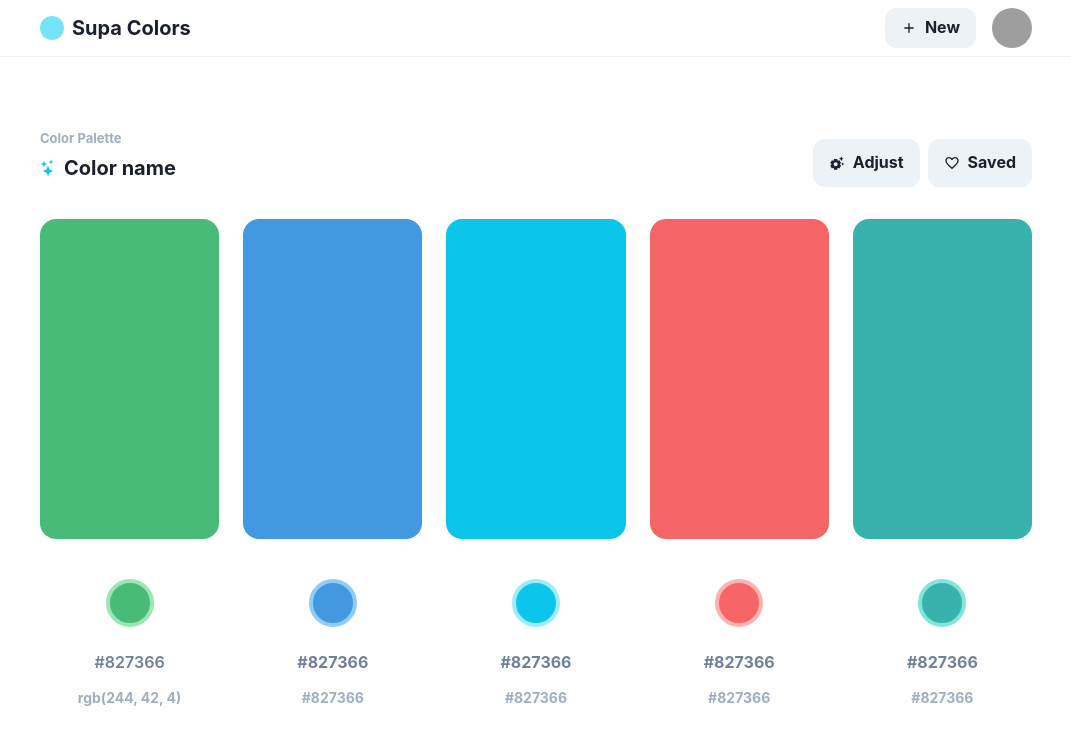
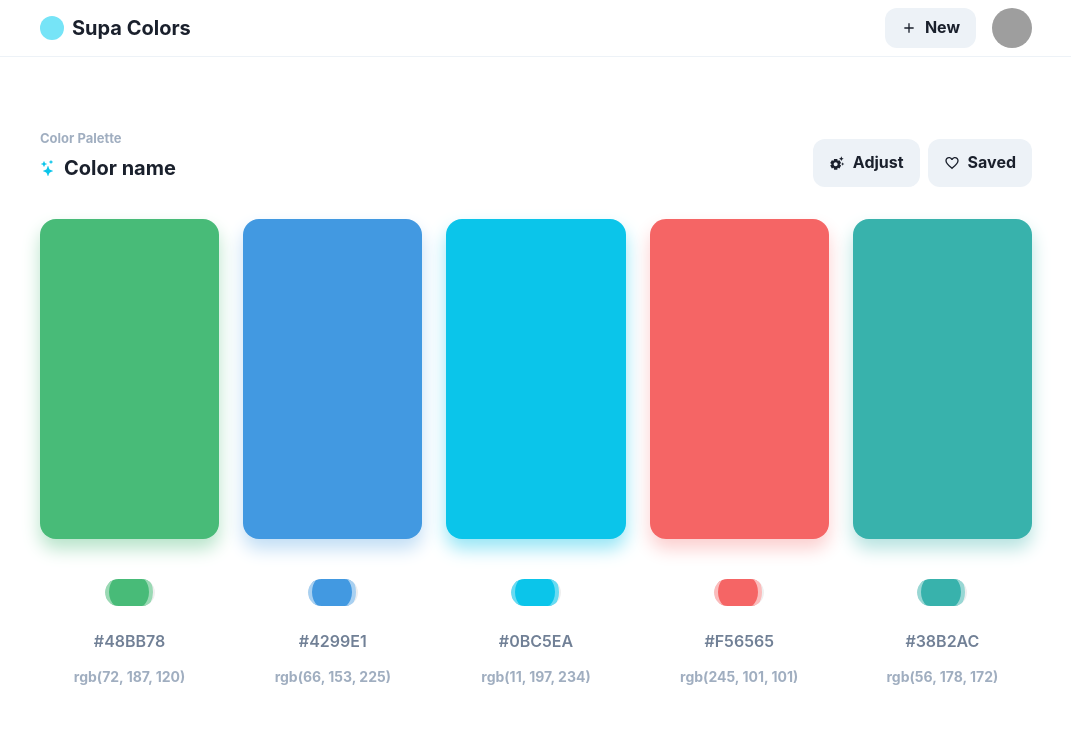
Before and after one commit to alexalannunes/chakra-theme-view, a React (Vite) app: page / in a window 1280 px wide. Shown: the top 744 px of the page, without its empty margins (104-1175 px from the left). Built offline with nearby package versions, Linux system fonts and the light colour scheme; grey boxes are pictures that could not be loaded.

Commit message:
basic functionality

```diff
--- a/src/pages/home.tsx
+++ b/src/pages/home.tsx
@@ -12,11 +12,14 @@ import {
   Icon,
   Stack,
   Text,
+  chakra,
+  useToast,
 } from "@chakra-ui/react";
 import { BsStars } from "react-icons/bs";
-import { MdFavoriteBorder, MdSettingsSuggest } from "react-icons/md";
+import { MdCheck, MdFavoriteBorder, MdSettingsSuggest } from "react-icons/md";
 import { Header } from "../components/header";
-import { ReactNode } from "react";
+import { ReactNode, useState } from "react";
+import chroma from "chroma-js";
 
 function ColorBoxContainer({ children }: { children: ReactNode }) {
   return (
@@ -27,6 +30,62 @@ function ColorBoxContainer({ children }: { children: ReactNode }) {
 }
 
 export function HomePage() {
+  const [colors, setColors] = useState([
+    {
+      id: 0,
+      color: "#48BB78",
+    },
+    {
+      id: 1,
+      color: "#4299e1",
+    },
+    {
+      id: 2,
+      color: "#0BC5EA",
+    },
+    {
+      id: 3,
+      color: "#F56565",
+    },
+    {
+      id: 4,
+      color: "#38B2AC",
+    },
+  ]);
+
+  const toast = useToast();
+
+  const handleCopy = async (value: string) => {
+    await navigator.clipboard.writeText(value);
+    toast({
+      status: "success",
+      position: "top",
+      duration: 2000,
+      containerStyle: {
+        display: "flex",
+        alignItems: "center",
+        justifyContent: "center",
+      },
+      render: ({ onClose }) => (
+        <Flex
+          gap={2}
+          alignItems={"center"}
+          justifyContent={"center"}
+          p={3}
+          bg={"gray.700"}
+          fontWeight={"bold"}
+          color={"white"}
+          rounded={"full"}
+          w={40}
+          onClick={onClose}
+          cursor={"pointer"}
+        >
+          <MdCheck />
+          Copied!
+        </Flex>
+      ),
+    });
+  };
   return (
     <Box minH={"100vh"}>
       <Header />
@@ -54,111 +113,71 @@ export function HomePage() {
           </HStack>
         </Flex>
         <Grid templateColumns="repeat(5, 1fr)" gap={6}>
-          <GridItem>
+          {colors.map(({ color, id }) => {
+            const rgbColor = `rgb(${chroma(color).rgb().join(", ")})`;
+            return (
+              <GridItem key={id}>
                 <ColorBoxContainer>
-              <Box rounded={"2xl"} w="100%" h={80} bg="green.400" />
                   <Box
-                h="12"
-                w="12"
-                bg="green.400"
-                border={"4px"}
-                borderColor={"green.200"}
+                    rounded={"2xl"}
+                    w="100%"
+                    h={80}
+                    bg={color}
+                    boxShadow={"0 10px 18px 0 " + chroma(color).luminance(0.7)}
+                  />
+
+                  <chakra.input
+                    type="color"
+                    mt={10}
                     rounded={"full"}
-                mt={10}
+                    sx={{
+                      "::-webkit-color-swatch-wrapper": {
+                        padding: 0,
+                        h: 12,
+                        w: 12,
+                      },
+                      "::-webkit-color-swatch": {
+                        rounded: "full",
+                        border: "4px",
+                        borderColor: chroma(color).luminance(0.6).hex(),
+                      },
+                    }}
+                    value={color}
+                    onChange={(e) => {
+                      setColors((prev) => {
+                        return prev.map((item) => {
+                          if (item.id === id) {
+                            return {
+                              ...item,
+                              color: e.target.value,
+                            };
+                          }
+                          return item;
+                        });
+                      });
+                    }}
                   />
                   <Button
                     fontWeight={"semibold"}
                     variant={"ghost"}
                     color={"gray.500"}
                     mt={4}
+                    onClick={() => handleCopy(color)}
                   >
-                #827366
+                    {color.toUpperCase()}
                   </Button>
-              <Button size={"sm"} variant={"ghost"} color={"gray.400"}>
-                rgb(244, 42, 4)
+                  <Button
+                    size={"sm"}
+                    variant={"ghost"}
+                    onClick={() => handleCopy(rgbColor)}
+                    color={"gray.400"}
+                  >
+                    {rgbColor}
                   </Button>
                 </ColorBoxContainer>
               </GridItem>
-          <GridItem>
-            <ColorBoxContainer>
-              <Box rounded={"2xl"} w="100%" h={80} bg="blue.400" />
-              <Box
-                h="12"
-                w="12"
-                bg="blue.400"
-                border={"4px"}
-                borderColor={"blue.200"}
-                rounded={"full"}
-                mt={10}
-              />
-              <Button variant={"ghost"} color={"gray.500"} mt={4}>
-                #827366
-              </Button>
-              <Button size={"sm"} variant={"ghost"} color={"gray.400"}>
-                #827366
-              </Button>
-            </ColorBoxContainer>
-          </GridItem>
-          <GridItem>
-            <ColorBoxContainer>
-              <Box rounded={"2xl"} w="100%" h={80} bg="cyan.400" />
-              <Box
-                h="12"
-                w="12"
-                bg="cyan.400"
-                border={"4px"}
-                borderColor={"cyan.200"}
-                rounded={"full"}
-                mt={10}
-              />
-              <Button variant={"ghost"} color={"gray.500"} mt={4}>
-                #827366
-              </Button>
-              <Button size={"sm"} variant={"ghost"} color={"gray.400"}>
-                #827366
-              </Button>
-            </ColorBoxContainer>
-          </GridItem>
-          <GridItem>
-            <ColorBoxContainer>
-              <Box rounded={"2xl"} w="100%" h={80} bg="red.400" />
-              <Box
-                h="12"
-                w="12"
-                bg="red.400"
-                border={"4px"}
-                borderColor={"red.200"}
-                rounded={"full"}
-                mt={10}
-              />
-              <Button variant={"ghost"} color={"gray.500"} mt={4}>
-                #827366
-              </Button>
-              <Button size={"sm"} variant={"ghost"} color={"gray.400"}>
-                #827366
-              </Button>
-            </ColorBoxContainer>
-          </GridItem>
-          <GridItem>
-            <ColorBoxContainer>
-              <Box rounded={"2xl"} w="100%" h={80} bg="teal.400" />
-              <Box
-                h="12"
-                w="12"
-                bg="teal.400"
-                border={"4px"}
-                borderColor={"teal.200"}
-                rounded={"full"}
-                mt={10}
-              />
-              <Button variant={"ghost"} color={"gray.500"} mt={4}>
-                #827366
-              </Button>
-              <Button size={"sm"} variant={"ghost"} color={"gray.400"}>
-                #827366
-              </Button>
-            </ColorBoxContainer>
-          </GridItem>
+            );
+          })}
         </Grid>
       </Container>
     </Box>
--- a/src/theme/index.ts
+++ b/src/theme/index.ts
@@ -3,7 +3,7 @@ import { defineStyleConfig } from "@chakra-ui/react";
 export const Button = defineStyleConfig({
   baseStyle: {
     fontWeight: "bold",
-    transition: "transform .1s ease-in",
+    transition: "transform .1s ease-in, background .2s ease-in",
     rounded: "xl",
     "&:active": {
       transform: "scale(0.96)",
```
Lines whose indentation alone changed are shown as unchanged.
